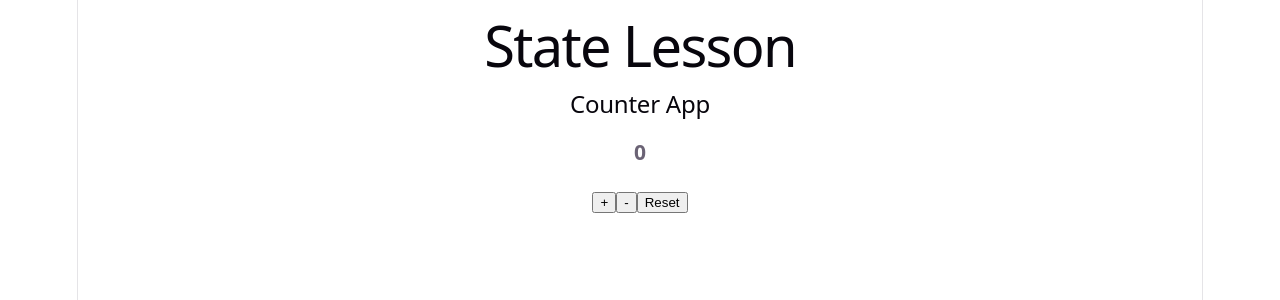
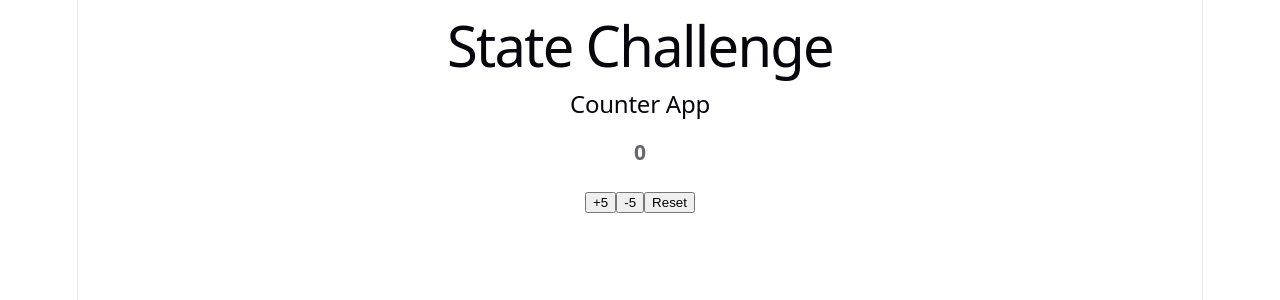
Before and after one commit to HaithamAbuDraz/react-learning-journey, a React (Vite) app: page / in a window 1280 px wide. Shown: the top 300 px of the page. Built offline with nearby package versions, Linux system fonts and the light colour scheme.

Commit message:
Update App to render StateChallenge component

```diff
--- a/src/App.jsx
+++ b/src/App.jsx
@@ -1,10 +1,10 @@
-import StateLesson from './lessons/04-state/StateLesson';
+import StateChallenge from './challenges/04-state/StateChallenge';
 import './App.css';
 
 function App() {
   return (
     <div>
-      <StateLesson />
+      <StateChallenge />
     </div>
   );
 }
```
